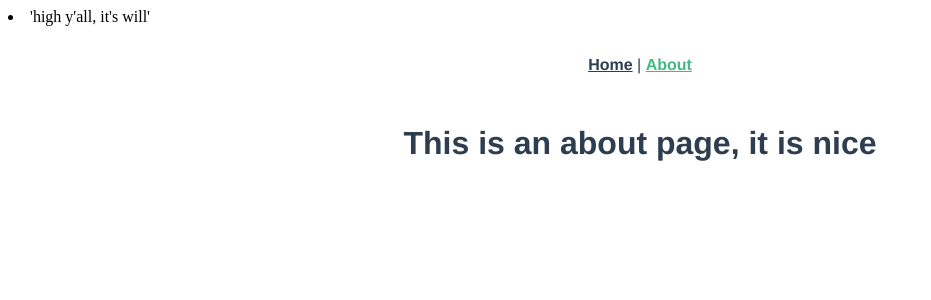
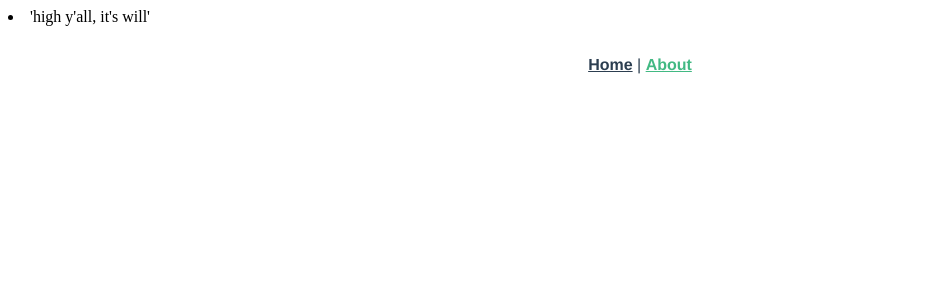
Before and after one commit to code-acadani/dopeacheeny-careers, a Vue app: page /#/about in a window 1280 px wide. Shown: the top 300 px of the page, without its empty margins (0-931 px from the left). Built offline with nearby package versions, Linux system fonts and the light colour scheme.

Commit message:
makes show page & updates router.js file

```diff
--- a/src/router.js
+++ b/src/router.js
@@ -1,6 +1,7 @@
 import Vue from 'vue'
 import Router from 'vue-router'
 import Home from './views/Home.vue'
+import StudentsShow from './views/StudentsShow.vue'
 
 Vue.use(Router)
 
@@ -12,12 +13,9 @@ export default new Router({
       component: Home
     },
     {
-      path: '/about',
-      name: 'about',
-      // route level code-splitting
-      // this generates a separate chunk (about.[hash].js) for this route
-      // which is lazy-loaded when the route is visited.
-      component: () => import(/* webpackChunkName: "about" */ './views/About.vue')
+      path: '/students/:id',
+      name: 'students-show',
+      component: StudentsShow
     }
   ]
 })
--- a/src/views/About.vue
+++ /dev/null
@@ -1,5 +0,0 @@
-<template>
-  <div class="about">
-    <h1>This is an about page, it is nice</h1>
-  </div>
-</template>
--- /dev/null
+++ b/src/views/StudentsShow.vue
@@ -0,0 +1,5 @@
+<template>
+  <div class="students-show">
+    <h1>This is a show page, it is nice</h1>
+  </div>
+</template>
```
